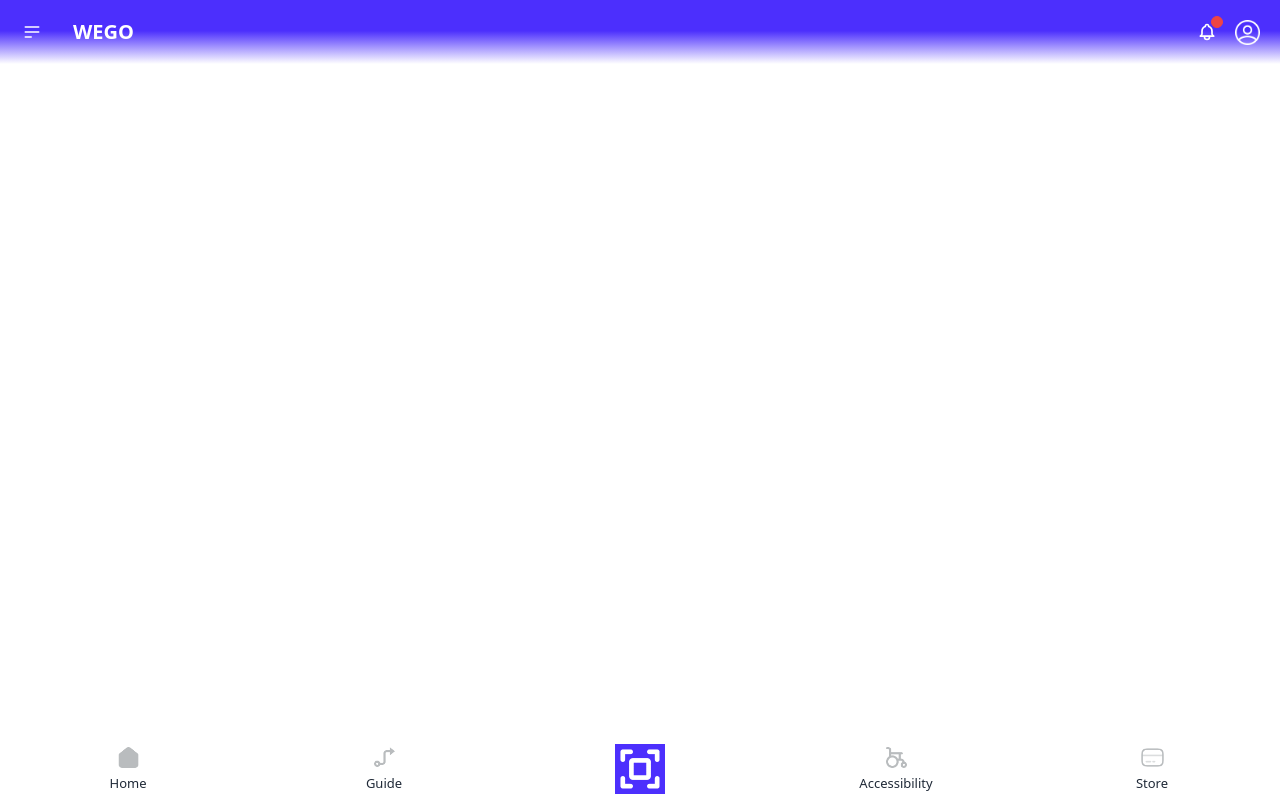
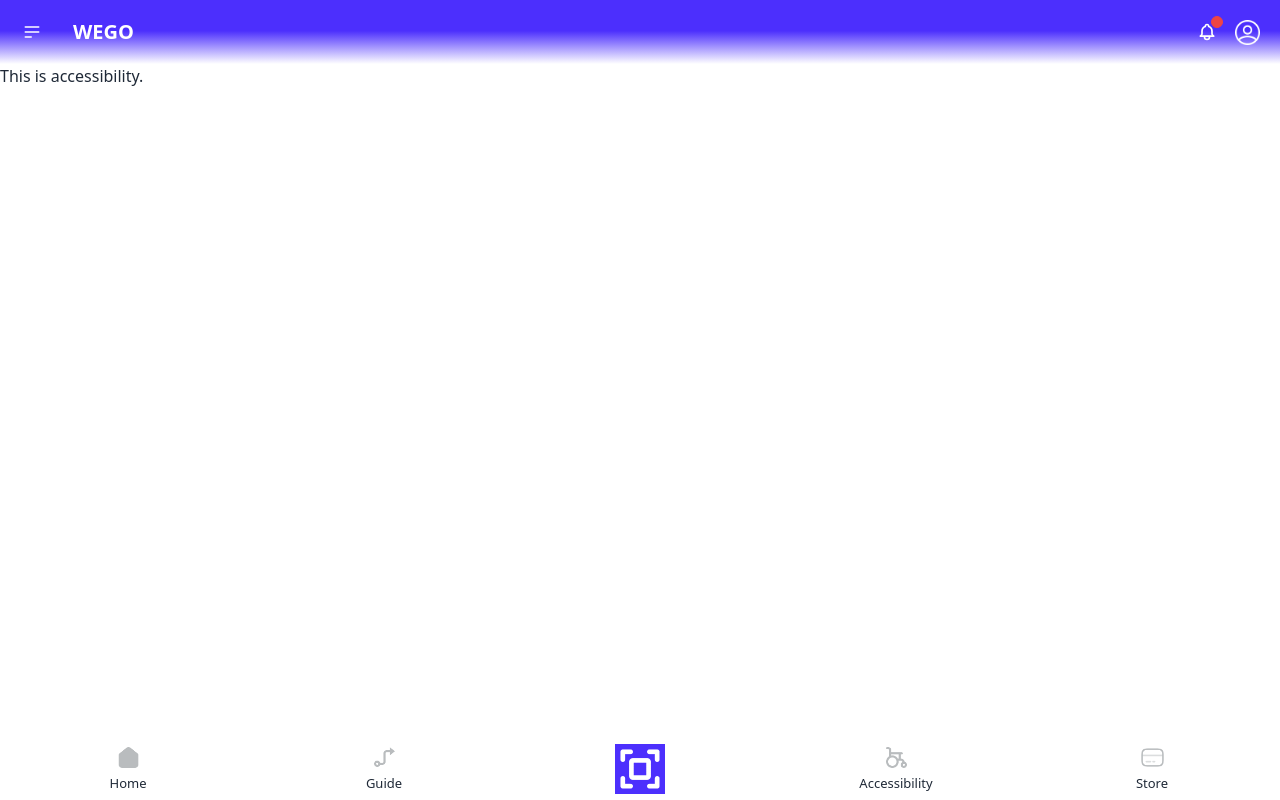
Before and after one commit to CH2001/rapidhack, a Next.js app: page /accessibility in a window 1280 px wide. Built offline with nearby package versions, Linux system fonts and the light colour scheme.

Commit message:
chore: tidy up code to differentiate pages

```diff
--- a/pages/accessibility.tsx
+++ b/pages/accessibility.tsx
@@ -10,6 +10,7 @@ const Accessibility = () => {
       <div className="[background:linear-gradient(180deg,_#4c2ffd_48.23%,_rgba(0,_224,_255,_0)_99.99%,_rgba(255,_67,_67,_0))]">
         <TopPageNavigation/>
       </div>
+      This is accessibility.
       <BottomPageNavigation/>
     </div>
   );
--- a/pages/nfc.tsx
+++ b/pages/nfc.tsx
@@ -18,7 +18,7 @@ const NFC = () => {
         <div className="flex items-center justify-center mt-5">
           <Image src={"/images/QRDisplay.png"} width={250} height={250} alt="qr"/>
         </div>
-        <p className="mt-5 text-center font-bold"> SCAN TO BOARD</p>
+        <p className="mt-5 text-center font-bold">SCAN TO BOARD</p>
         <BlankSpace/>
         <BottomPageNavigation/>
       </div>
--- a/pages/store.tsx
+++ b/pages/store.tsx
@@ -10,6 +10,7 @@ const Store = () => {
       <div className="[background:linear-gradient(180deg,_#4c2ffd_48.23%,_rgba(0,_224,_255,_0)_99.99%,_rgba(255,_67,_67,_0))]">
         <TopPageNavigation/>
       </div>
+      This is store.
       <BottomPageNavigation/>
     </div>
   );
```
